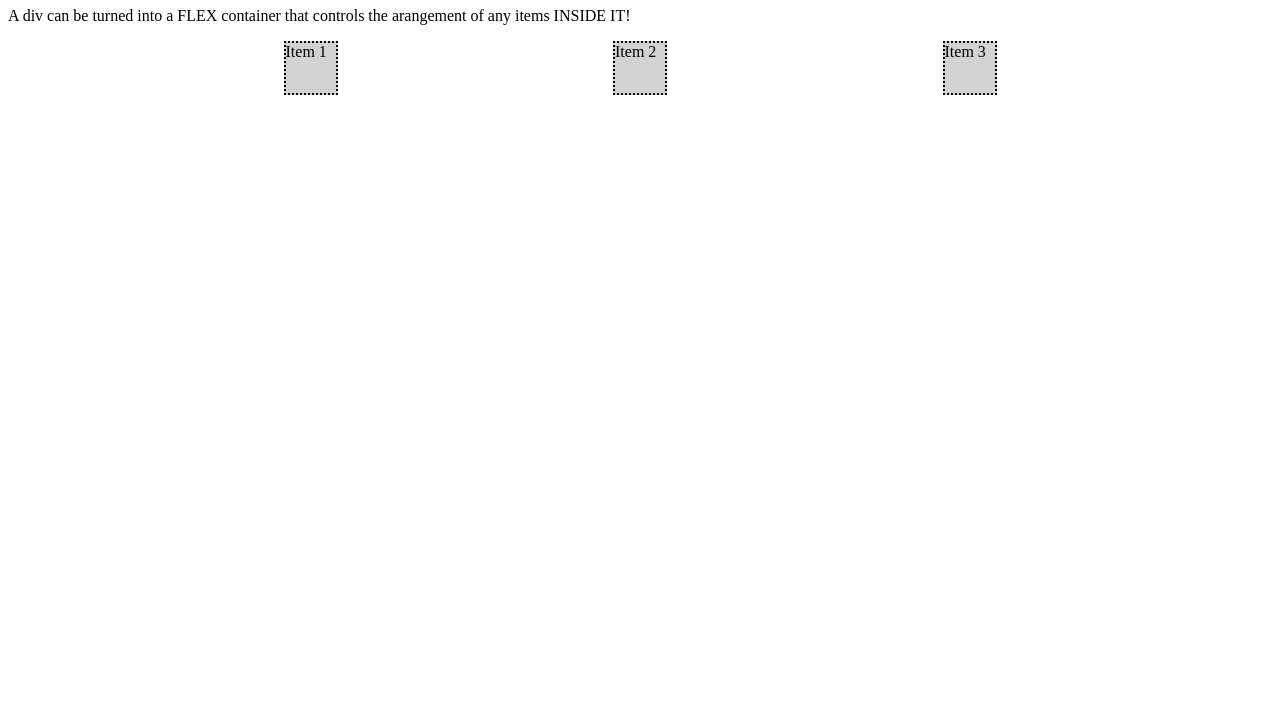
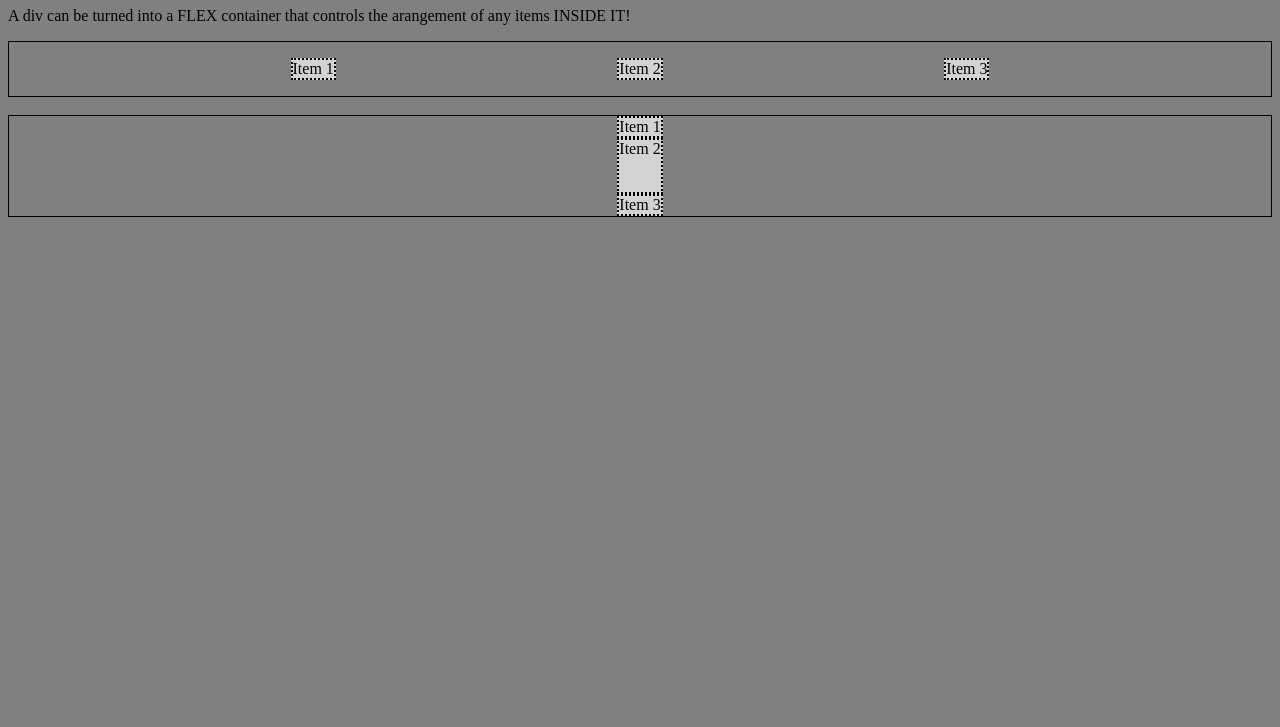
Before and after one commit to JuliaA2028/CS1-Unit-2-Notes-Flex, a plain HTML site: page index.html in a window 1280 px wide. Shown: the part 73-800 px from the top of the page. Drawn offline with Linux system fonts and the light colour scheme.

Commit message:
Payed with fkexgrow

```diff
--- a/index.html
+++ b/index.html
@@ -19,5 +19,15 @@
 <div class="flex-item">Item 3</div>
 </div>
 
+<br>
+
+<div class="flex-container-col">
+<div class="flex-item">Item 1</div>
+<div class="flex-item" id="special">Item 2</div>
+<div class="flex-item">Item 3</div>
+</div>
+
+
+
 </body>
 </html>
--- a/style.css
+++ b/style.css
@@ -1,10 +1,35 @@
+body {
+background:grey;
+}
+
+
 .flex-item {
     background: lightgrey;
-    height: 50px;
+    height:0px
     width:50px;
     border:2px dotted black;
 }
 .flex-container {
 display: flex;
 justify-content: space-evenly;
+align-items:center;
+
+border: .1px solid black;
+height:54px;
 }
+
+/* Can change the direction back to column, but it means the MAIN AXIS switches */
+
+.flex-container-col {
+display: flex;
+flex-direction: column;
+justify-content: center;
+align-items: center;
+
+border: .1px solid black;
+height:100px;
+}
+
+#special {
+flex-grow: 1;
+}
```
